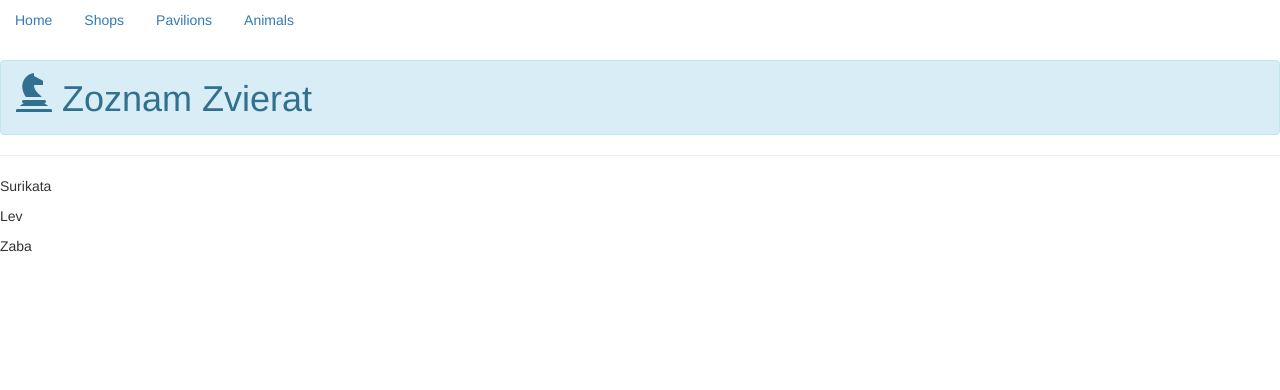
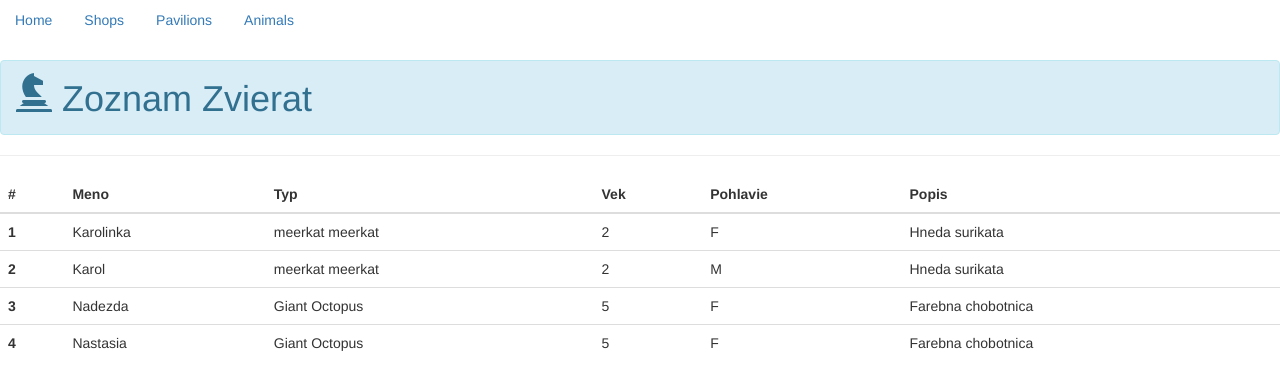
Before and after one commit to alans09/PythonAcademyMiniWeb, a Flask app: page /animals in a window 1280 px wide. Shown: the top 390 px of the page. Run offline with Flask 2, Linux system fonts and the light colour scheme; data comes from the database, SQL or seed files in the repository; some libraries are stand-ins or nearby versions.

Commit message:
doplnene obchody a zvierata

```diff
--- a/zoo/templates/animals.html
+++ b/zoo/templates/animals.html
@@ -3,7 +3,28 @@
 {% block content %}
 <H1 class="alert alert-info"><i class="glyphicon glyphicon-knight"></i> Zoznam Zvierat</H1>
 <hr>
+<table class="table">
+  <thead>
+    <tr>
+      <th scope="col">#</th>
+      <th scope="col">Meno</th>
+      <th scope="col">Typ</th>
+      <th scope="col">Vek</th>
+      <th scope="col">Pohlavie</th>
+      <th scope="col">Popis</th>
+    </tr>
+  </thead>
+  <tbody>
 {% for animal in animals %}
-<p>{{ animal }}</p>
+   <tr>
+      <th scope="row">{{ animal[0] }}</th>
+      <td>{{ animal[1] }}</td>
+      <td>{{ animal[2] }}</td>
+      <td>{{ animal[3] }}</td>
+      <td>{{ animal[4] }}</td>
+      <td>{{ animal[5] }}</td>
+    </tr>
 {% endfor %}
+  </tbody>
+</table>
 {% endblock %}
--- a/zoo/zoo_web.py
+++ b/zoo/zoo_web.py
@@ -22,7 +22,9 @@ def pavilions():
 
 @app.route("/animals")
 def animals():
-    data = ["Surikata", "Lev", "Zaba"]
+#    data = ["Surikata", "Lev", "Zaba"]
+    animals = Animals.query.all()
+    data = [(animal.id, animal.name, animal.type, animal.age, animal.sex, animal.description) for animal in animals]
     return render_template(
         "animals.html",
         animals=data
@@ -31,7 +33,9 @@ def animals():
 
 @app.route("/shops")
 def shops():
-    data = ["Surikata SHOP", "Lev SHOP", "Zaba SHOP"]
+#    data = ["Surikata SHOP", "Lev SHOP", "Zaba SHOP"]
+    shops = Shops.query.all()
+    data = [(shop.id, shop.name, shop.description, shop.goods) for shop in shops]
     return render_template(
         "shops.html",
         shops=data
```
Also changed, not shown: zoo/templates/shops.html (+19 -2 lines).
